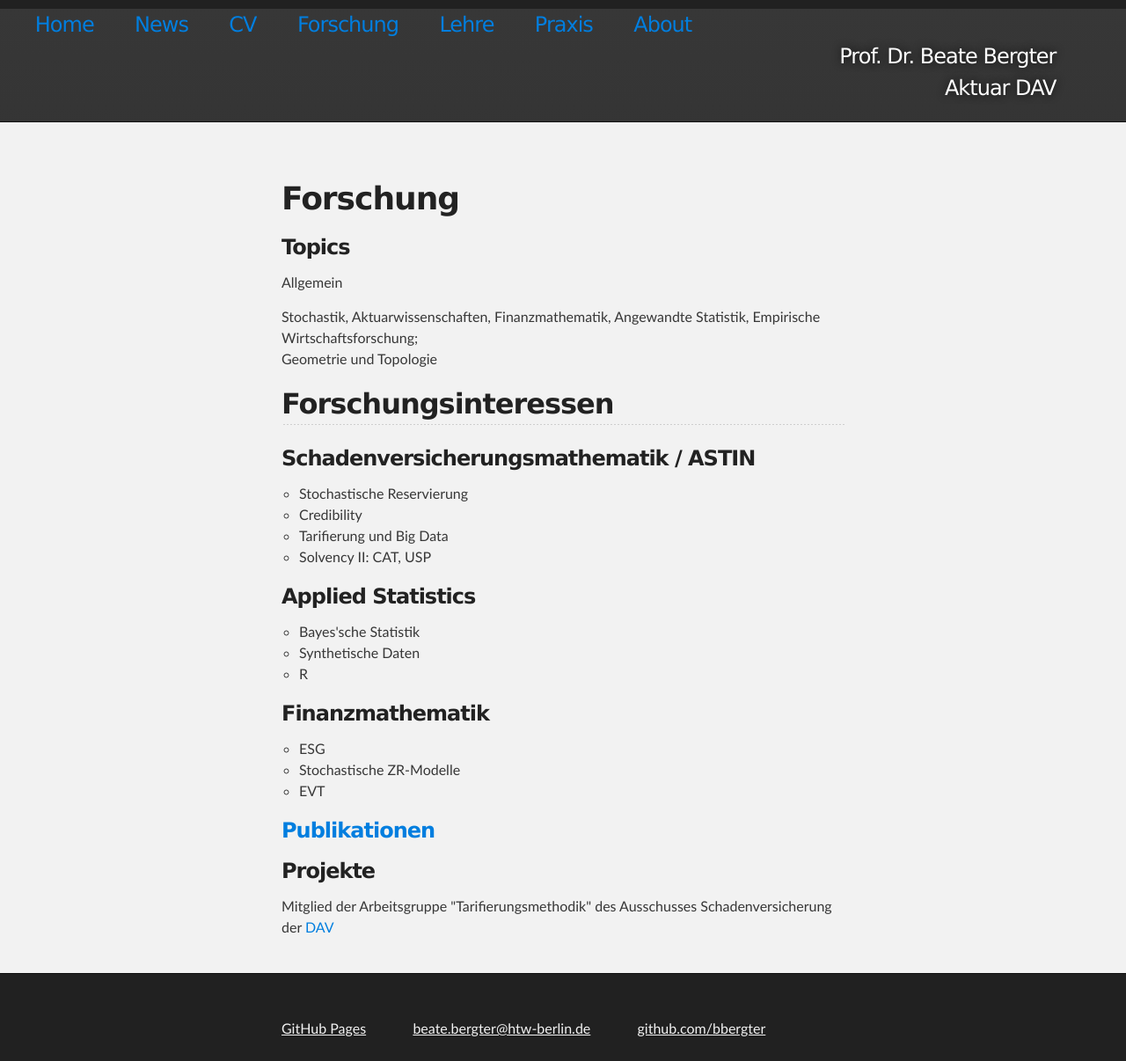
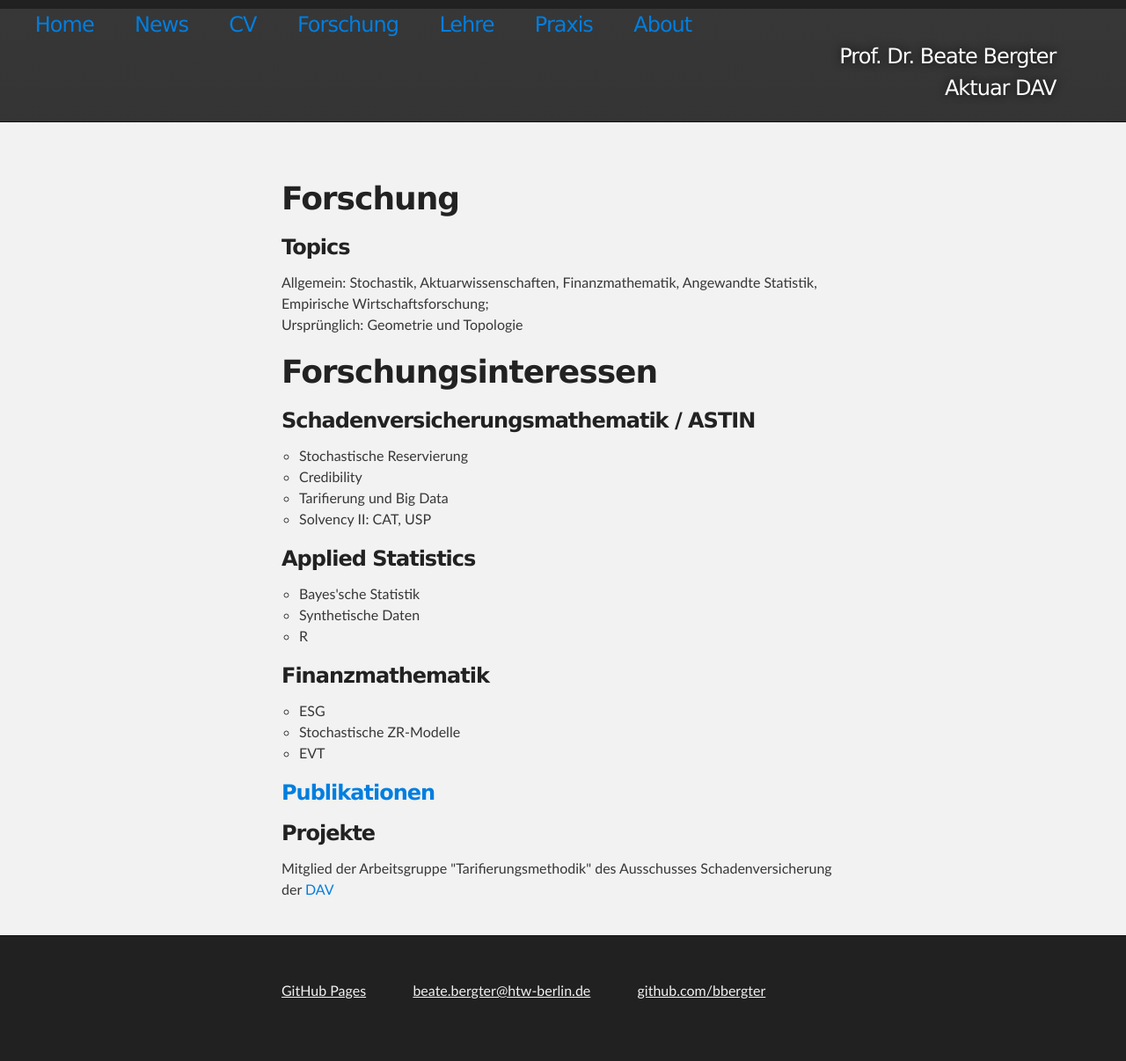
Before and after one commit to bbergter/bbergter, a Jekyll site: the page built from forschung/index.html, in a window 1280 px wide. Shown: the whole page at 88% size. Built offline with Jekyll 4.4.1, drawn with Linux system fonts in a browser that asks for light colours; after the commit the page ends 1163 px from its top, so only the background shows below that.

Commit message:
Update index.html

```diff
--- a/forschung/index.html
+++ b/forschung/index.html
@@ -12,10 +12,10 @@ lehre: passive
 		<h1>Forschung</h1>
 
   <h3>Topics</h3>
-<p> Allgemein</p>
-<p>Stochastik, Aktuarwissenschaften, Finanzmathematik, Angewandte Statistik, Empirische Wirtschaftsforschung; <br>Geometrie und Topologie</p>
+<p>Allgemein: Stochastik, Aktuarwissenschaften, Finanzmathematik, Angewandte Statistik, Empirische Wirtschaftsforschung; <br>
+Ursprünglich: Geometrie und Topologie</p>
 
- <h2>Forschungsinteressen</h2>
+ <h1>Forschungsinteressen</h1>
 
  <h3>Schadenversicherungsmathematik / ASTIN</h3>
 <ul>
```
